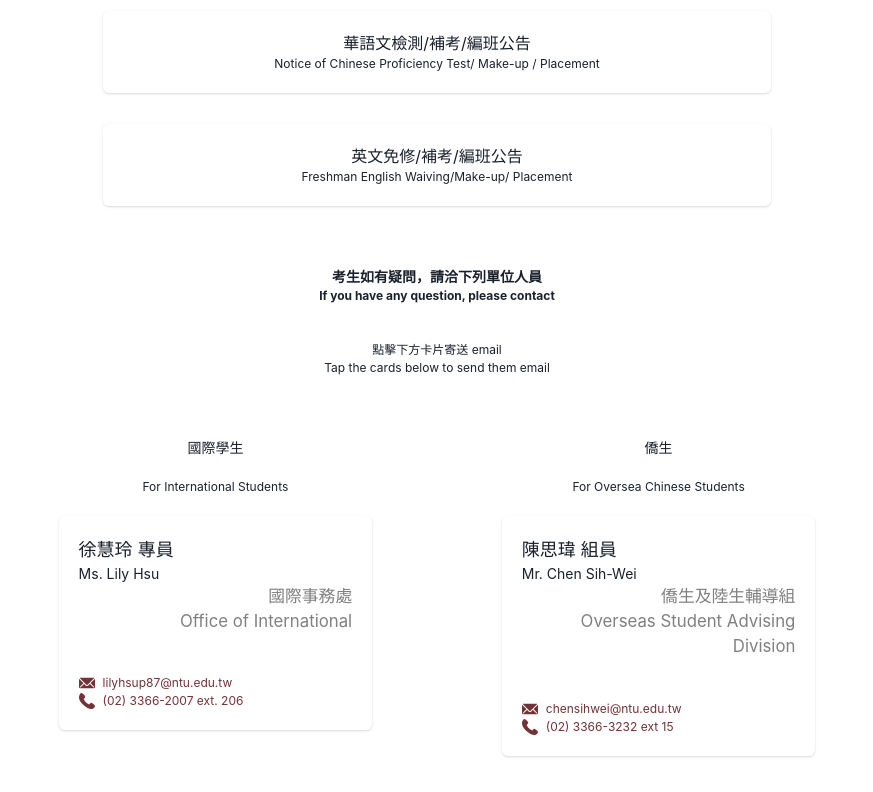
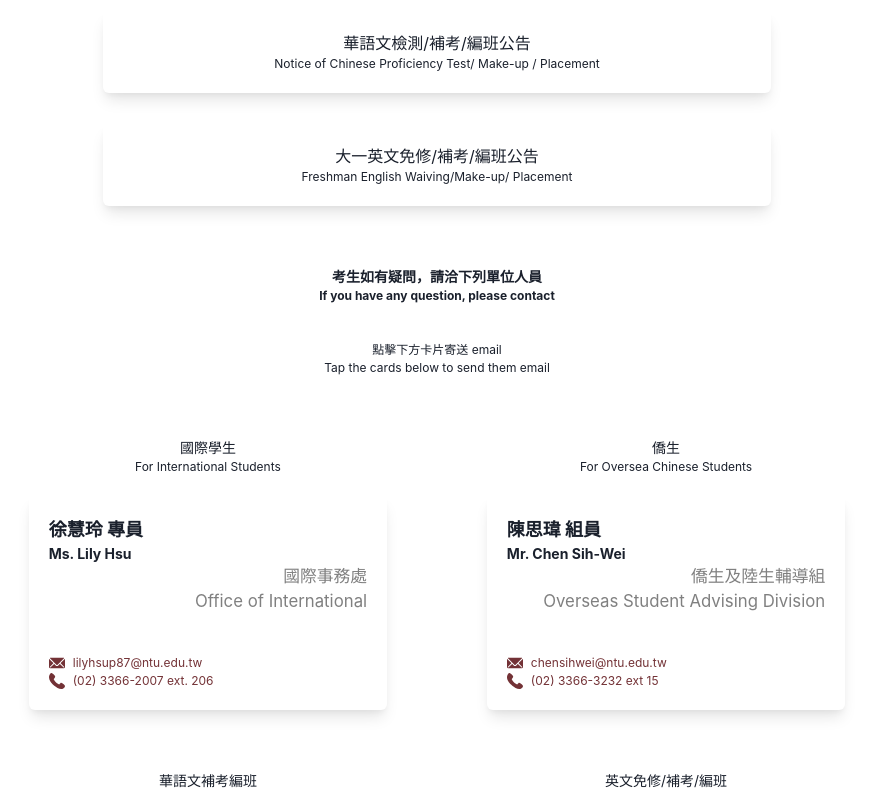
Before and after one commit to Sherrypei/Neo-HW, a React (Vite) app: page / in a window 1280 px wide. Shown: the part 500-1292 px from the top of the page, without its empty margins (203-1076 px from the left). Built offline with nearby package versions, Linux system fonts and the light colour scheme.

Commit message:
update Announcement hover

```diff
--- a/src/components/Footer.jsx
+++ b/src/components/Footer.jsx
@@ -1,11 +1,16 @@
-import{Text} from "@chakra-ui/react";
+import {Flex, Img, Text} from "@chakra-ui/react";
+import ExperienceLogo from "@/image/Experience.svg"
 
 const Footer=()=>{
     return (
-        <Text align = "center" fontSize="12px">
-            國立臺灣大學教務處資訊組 製作<br/>
-            ©NTU-ACA-CIMD 2023
-        </Text>
+        <Flex flexDir="column" gap="16px" alignItems="center">
+            <Text align = "center" fontSize="12px">
+                國立臺灣大學教務處資訊組 製作<br/>
+                ©NTU-ACA-CIMD 2023
+            </Text>
+            <Img src={ExperienceLogo} w="178px"/>
+        </Flex>
+
     )
 
 }
--- a/src/components/SingleAnnouncement.jsx
+++ b/src/components/SingleAnnouncement.jsx
@@ -7,8 +7,12 @@ const SingleAnnouncement = ({info}) => {
 
     return (
         <Flex>
-            <Card w="100%">
-                <CardBody>
+            <Card w="100%" shadow="lg" _hover={{
+                bg: 'gray.100',
+                boxShadow: 'inner',
+                transitionDuration: '0.5s',
+            }}>
+                <CardBody gap="0">
                     <Text align="center" fontSize="16px">{zhTitle}</Text>
                     <Text align="center" fontSize="12px">{enTitle}</Text>
                 </CardBody>
--- a/src/components/SingleCard.jsx
+++ b/src/components/SingleCard.jsx
@@ -5,17 +5,20 @@ const SingleCard = ({info}) => {
     const {zhTitle, enTitle, zhName, enName, zhUnit, enUnit, email, phone} = info;
     const [isMobile] = useMediaQuery("(max-width: 768px)");
     return (
-        <Stack w={isMobile ? "100%" : "35%"} spacing="20px">
+        <Stack w={isMobile ? "100%" : "40%"} spacing="20px">
+            <div>
                 <Text align="center" fontSize="14px">
                     {zhTitle}
                 </Text>
                 <Text align="center" fontSize="12px">
                     {enTitle}
                 </Text>
-            <Card>
+            </div>
+
+            <Card shadow="lg">
                 <CardBody>
-                    <Text fontSize="18px">{zhName}</Text>
-                    <Text fontSize="14px">{enName}</Text>
+                    <Text fontSize="18px"><b>{zhName}</b></Text>
+                    <Text fontSize="14px"><b>{enName}</b></Text>
                     <Text align={"right"} fontSize="16.8px" color="#808080">{zhUnit}
                     </Text>
                     <Text align={"right"} fontSize="16.8px" color="#808080">
--- a/src/data/Announcements.jsx
+++ b/src/data/Announcements.jsx
@@ -9,7 +9,7 @@ const announcements = [
 
     }
     , {
-        zhTitle: "英文免修/補考/編班公告",
+        zhTitle: "大一英文免修/補考/編班公告",
         enTitle: "Freshman English Waiving/Make-up/ Placement"
 
     }
```
Also changed, not shown: src/image/Experience.svg (added). Lines whose indentation alone changed are shown as unchanged.
